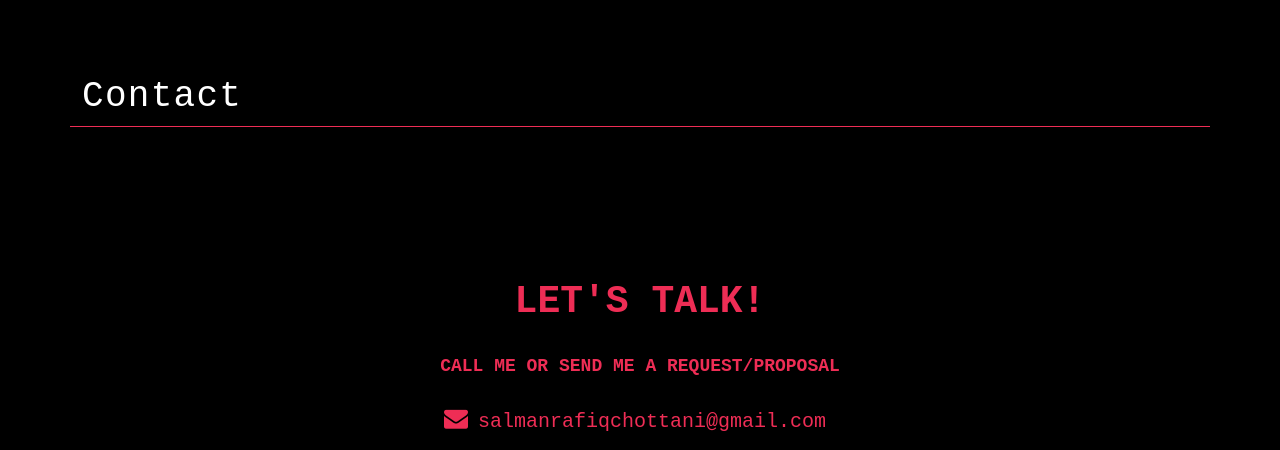
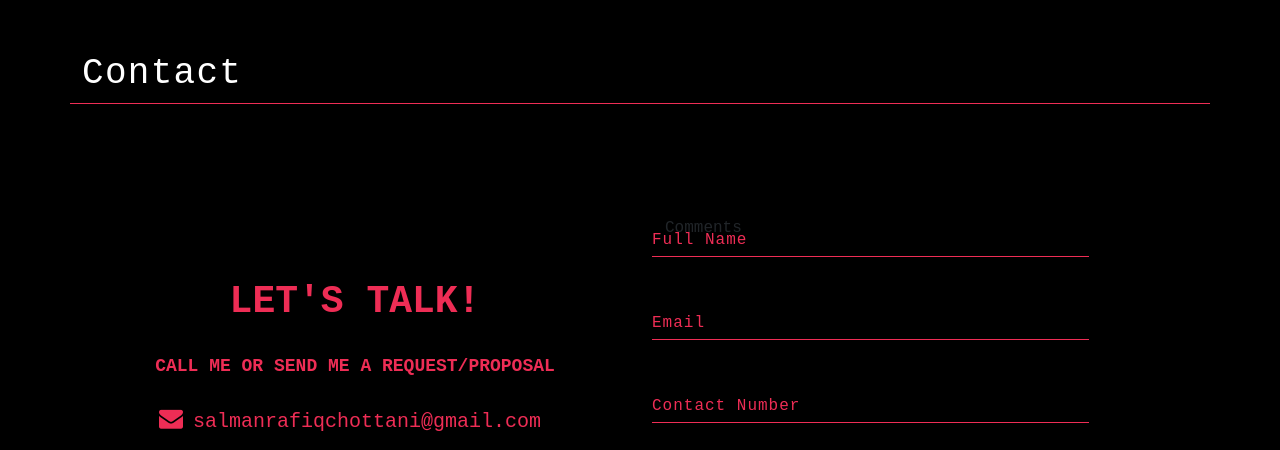
Before and after one commit to Salmaan12/portfolio_site, a plain HTML site: page index.html in a window 1280 px wide. Shown: the part 2552-3002 px from the top of the page. Drawn offline with nearby package versions, Linux system fonts and the light colour scheme.

Commit message:
11-06-2023

```diff
--- a/index.html
+++ b/index.html
@@ -234,7 +234,7 @@
                                         href="tel:+923122558011">hire
                                         me</a></button></div>
                             <div class="col-4"><button class="btn resumeBtn" style="text-transform: uppercase;"><a
-                                        href="images/Salman_resumeV2.pdf" target="_blank" download>see my
+                                        href="images/Salman_frontend.pdf" target="_blank" download>see my
                                         resume</a></button></div>
                         </div>
                     </div>
@@ -249,7 +249,7 @@
                     <div class="col-12 mb-3" style="border-bottom: 1px solid #EE2D55;">
                         <h2 class="heroText">Contact</h2>
                     </div>
-                    <div class="col-md-12 col-sm-12 col-xs-12 text-center">
+                    <div class="col-md-6 col-sm-12 col-xs-12 text-center">
                         <h2 class="contactHeading">let's talk!</h2>
                         <p class="contactPara">call me or send me a request/proposal</p>
                         <p><i class="fa fa-envelope" aria-hidden="true"></i><a
@@ -264,7 +264,7 @@
                                     aria-hidden="true"></i></a>
                         </p>
                     </div>
-                    <!-- <div class="col-md-6 col-sm-12 col-xs-12">
+                    <div class="col-md-6 col-sm-12 col-xs-12">
                         <form action="contact.php" method="POST" id="contactFormForm">
 
                             <div class="col-3 input-effect">
@@ -324,7 +324,7 @@
 
 
                         </form>
-                    </div> -->
+                    </div>
                     <div class="col-12 text-center copyrightsPara">
                         <p><i class="fa fa-copyright" aria-hidden="true"></i> by SALMAN RAFIQ CHOTTANI
                         </p>
```
Also changed, not shown: 2 other files.
